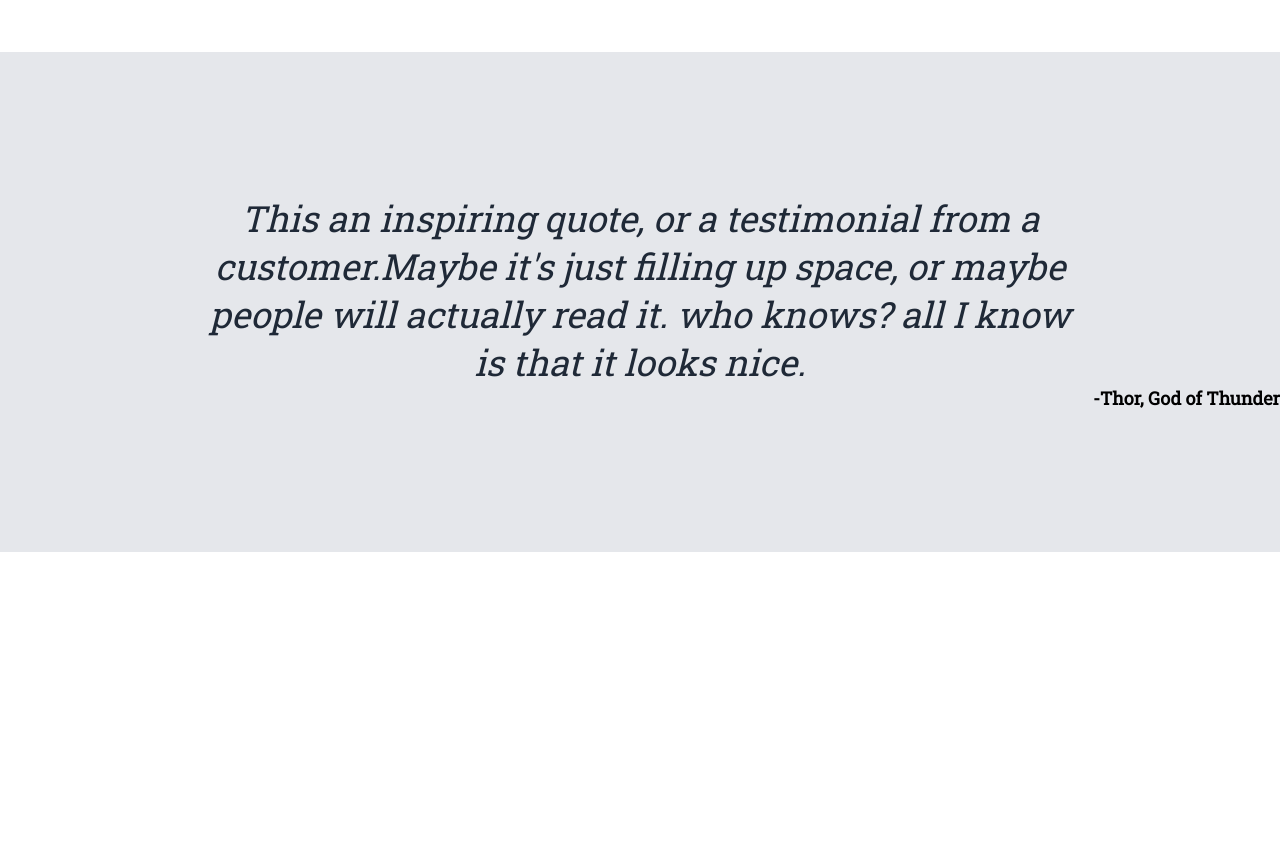
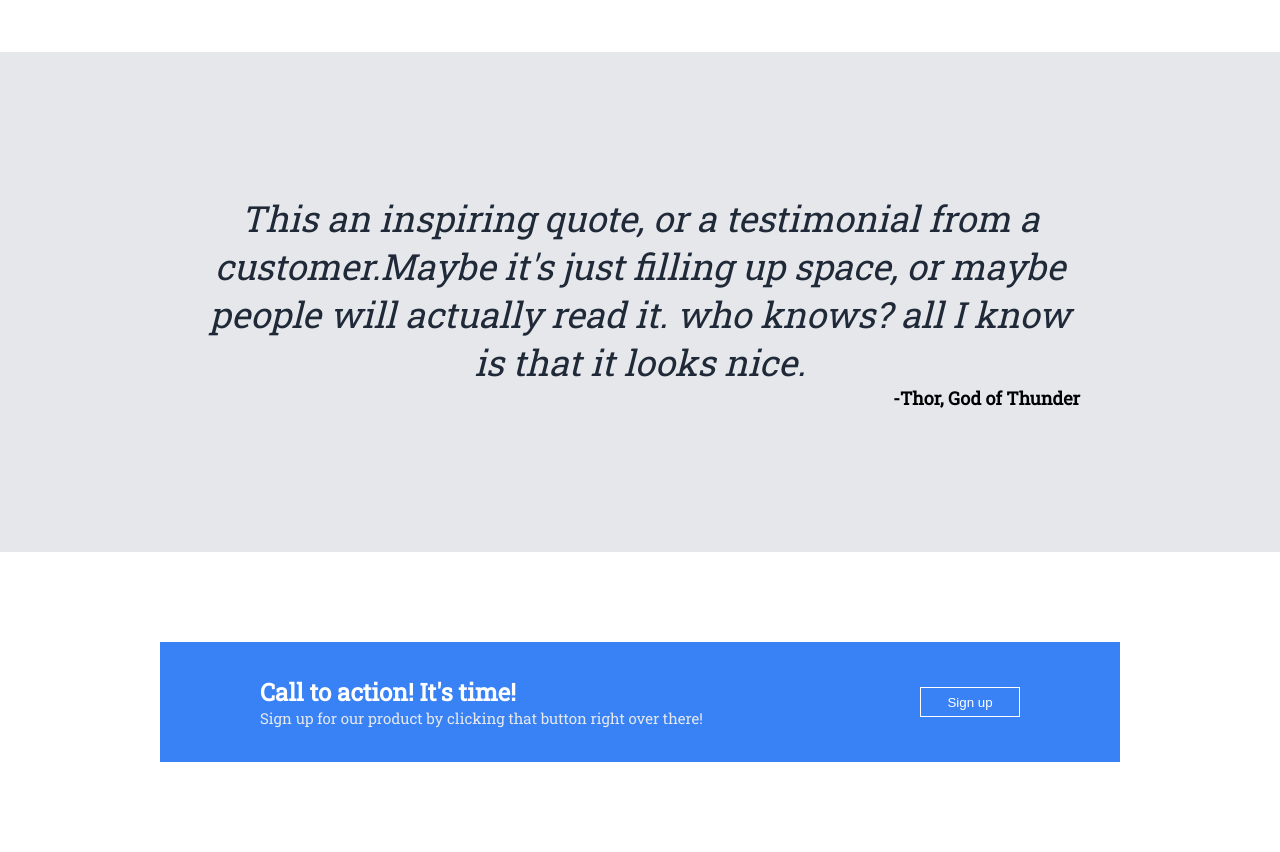
Before and after one commit to vuwase/Odin-landing-page, a plain HTML site: page index.html in a window 1280 px wide. Shown: the part 1043-1895 px from the top of the page. Before the commit the page ends 1595 px from the top, so only its background shows below. Drawn offline with Linux system fonts and the light colour scheme.

Commit message:
start and finish last-section

```diff
--- a/index.html
+++ b/index.html
@@ -53,7 +53,20 @@
           <div class="third-section">
             <h3>This an inspiring quote, or a testimonial from a <br/> customer.Maybe it's just filling up space, or maybe <br/> people will actually read it. who knows? all I know <br/> is that it looks nice.
             </h3>
-            <p class="p-third"><strong>-Thor, God of Thunder</strong></p>
+            <div id="p-div">
+               <p class="p-third"><strong>-Thor, God of Thunder</strong></p>
+            </div>
+          </div>
+          <div class="last-div">
+             <div class="blue-container">
+                 <div class="left">
+                    <h4>Call to action! It's time!</h4>
+                    <p class="last-p">Sign up for our product by clicking that button right over there!</p>
+                 </div>
+                 <div class="right">
+                    <button type="button" class="btn-last-div">Sign up</button>
+                 </div>
+             </div>
           </div>
        </body>
      </html>
--- a/styles.css
+++ b/styles.css
@@ -128,6 +128,7 @@ ul{
         flex-direction: column;
         justify-content: center;
 
+
     }
 
     h3{
@@ -136,6 +137,7 @@ ul{
         font-weight: lighter;
         color: #1f2937;
         text-align: center;
+
     }
 
     .p-third{
@@ -143,8 +145,58 @@ ul{
         text-align: end;
  }
 
-    .p-div{
+    #p-div{
         display: flex;
         justify-content: flex-end;
-        margin: 300px;
+        margin-right: 200px;
+
     }
+
+   .last-div{
+       height: 300px;
+       display: flex;
+       justify-content: center;
+       align-items: center;
+}
+
+     .blue-container{
+         background-color: #3882F6;
+         width: 75%;
+         height: 40%;
+         display: flex;
+         flex-direction: row;
+  }
+
+     .left{
+        width: 80%;
+        margin-left: 100px;
+        display: flex;
+        justify-content: center;
+        flex-direction: column;
+ }
+
+     h4{
+       font-size: 24px;
+       color: white;
+}
+
+    .last-p{
+        font-size: 15px;
+        color: #E5E7EB;
+}
+
+     .right{
+        display: flex;
+        justify-content: flex-start;
+        align-items: center;
+        margin-right: 100px;
+}
+
+     .btn-last-div{
+        background-color: #3882F6;
+        color: white;
+        width: 100px;
+        height: 30px;
+        border: 1px solid white;
+        border-radius: 10px white;
+}
```
